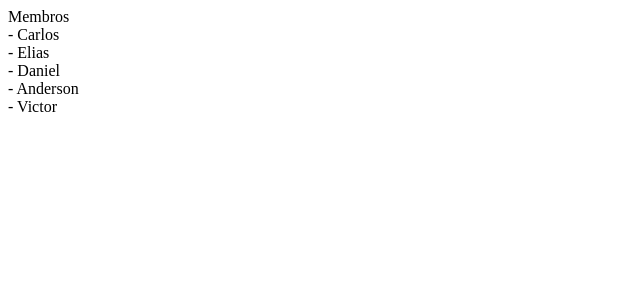
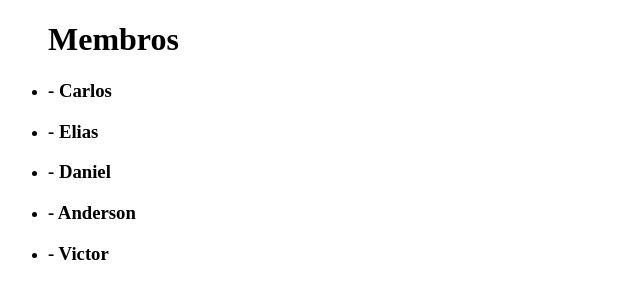
Before and after one commit to 2INFO3-FIL5/portfolio, a plain HTML site: page index.html in a window 1280 px wide. Shown: the whole page, without its empty margins (0-640 px from the left). Drawn offline with Linux system fonts and the light colour scheme.

Commit message:
FIX: ul and li # 8

```diff
--- a/index.html
+++ b/index.html
@@ -1,16 +1,32 @@
 <!DOCTYPE html>
 <html lang="en">
+
 <head>
     <meta charset="UTF-8">
     <meta name="viewport" content="width=device-width, initial-scale=1.0">
     <title>Portfólio equipe 2INFO3-FIL5</title>
 </head>
+
 <body>
-    Membros<br>
-    - Carlos<br>
-    - Elias<br>
-    - Daniel<br>
-    - Anderson<br>
-    - Victor
+    <ul>
+        <h1>Membros</h1>
+        <li>
+            <h3>- Carlos</h3>
+        </li>
+        <li>
+            <h3>- Elias</h3>
+        </li>
+        <li>
+            <h3>- Daniel</h3>
+        </li>
+        <li>
+            <h3>- Anderson</h3>
+        </li>
+        <li>
+            <h3>- Victor</h3>
+        </li>
+
+    </ul>
 </body>
+
 </html>
```
